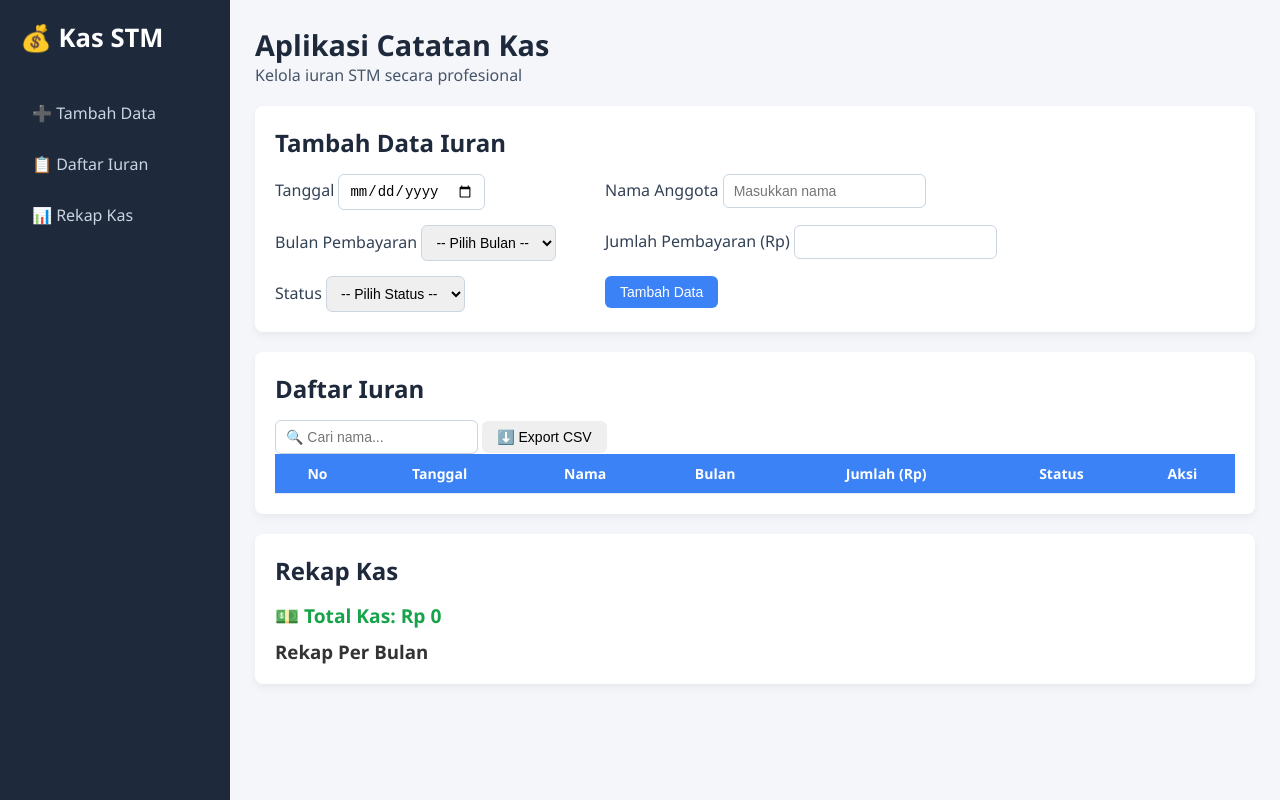
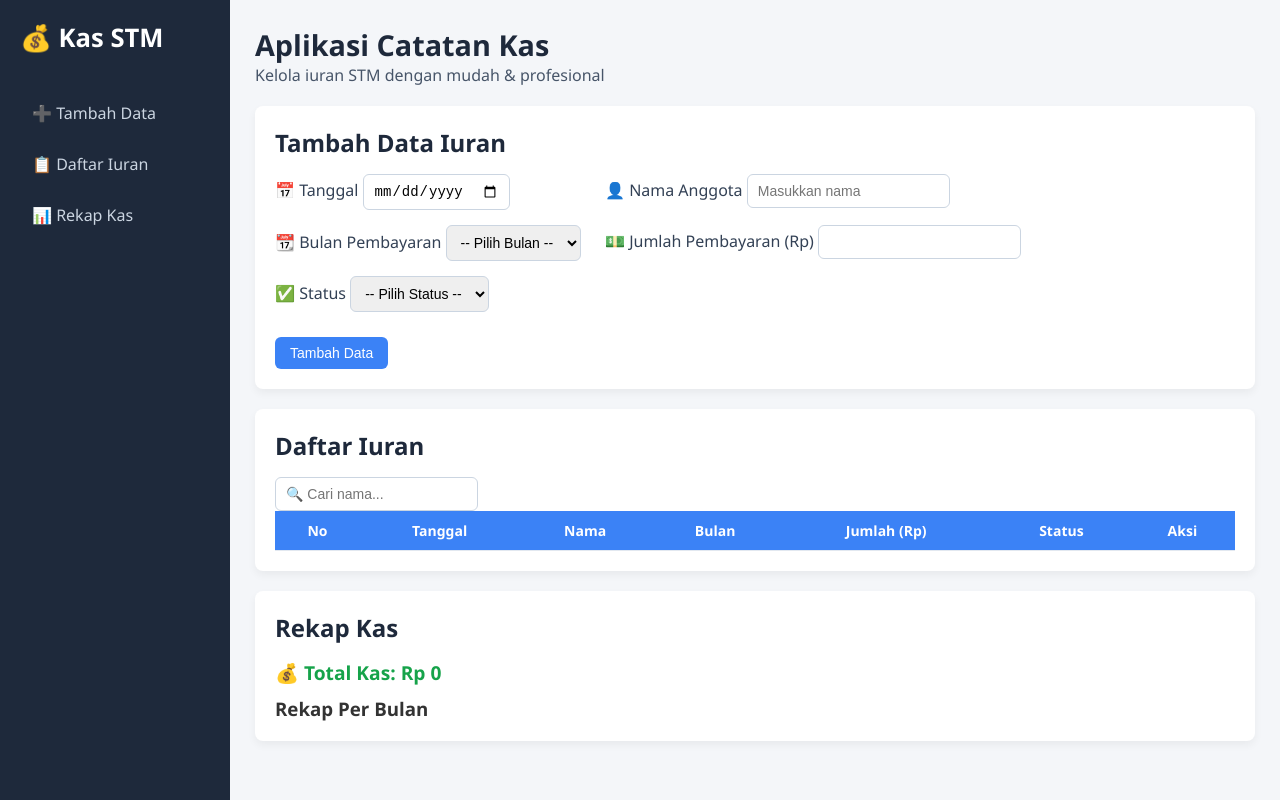
Before and after one commit to vald77/formkas, a plain HTML site: page index.html in a window 1280 px wide. Drawn offline with Linux system fonts and the light colour scheme.

Commit message:
Update index.html

```diff
--- a/index.html
+++ b/index.html
@@ -4,7 +4,6 @@
   <meta charset="UTF-8">
   <meta name="viewport" content="width=device-width, initial-scale=1.0">
   <title>Aplikasi Kas STM</title>
-  <!-- Panggil CSS -->
   <link rel="stylesheet" href="style.css">
 </head>
 <body>
@@ -12,58 +11,71 @@
     <!-- Sidebar -->
     <aside class="sidebar">
       <div class="brand">💰 Kas STM</div>
-      <nav class="nav">
+      <nav>
         <a href="#form">➕ Tambah Data</a>
         <a href="#tabel">📋 Daftar Iuran</a>
         <a href="#rekap">📊 Rekap Kas</a>
       </nav>
     </aside>
 
-    <!-- Konten Utama -->
+    <!-- Main Content -->
     <div class="content">
-      <!-- Header -->
       <header class="header">
         <h1>Aplikasi Catatan Kas</h1>
-        <p>Kelola iuran STM secara profesional</p>
+        <p>Kelola iuran STM dengan mudah & profesional</p>
       </header>
 
-      <main class="main">
-        <!-- Form -->
+      <main>
+        <!-- Form Input -->
         <section id="form" class="card">
           <h2 id="formTitle">Tambah Data Iuran</h2>
           <form id="iuranForm" class="form-grid">
             <input type="hidden" id="editIndex">
+
             <div>
-              <label for="tanggal">Tanggal</label>
+              <label for="tanggal">📅 Tanggal</label>
               <input type="date" id="tanggal" required>
             </div>
+
             <div>
-              <label for="nama">Nama Anggota</label>
-              <input type="text" id="nama" placeholder="Masukkan nama" required>
+              <label for="nama">👤 Nama Anggota</label>
+              <input type="text" id="nama" required placeholder="Masukkan nama">
             </div>
+
             <div>
-              <label for="bulan">Bulan Pembayaran</label>
+              <label for="bulan">📆 Bulan Pembayaran</label>
               <select id="bulan" required>
                 <option value="">-- Pilih Bulan --</option>
-                <option>Januari</option><option>Februari</option><option>Maret</option>
-                <option>April</option><option>Mei</option><option>Juni</option>
-                <option>Juli</option><option>Agustus</option><option>September</option>
-                <option>Oktober</option><option>November</option><option>Desember</option>
+                <option>Januari</option>
+                <option>Februari</option>
+                <option>Maret</option>
+                <option>April</option>
+                <option>Mei</option>
+                <option>Juni</option>
+                <option>Juli</option>
+                <option>Agustus</option>
+                <option>September</option>
+                <option>Oktober</option>
+                <option>November</option>
+                <option>Desember</option>
               </select>
             </div>
+
             <div>
-              <label for="jumlah">Jumlah Pembayaran (Rp)</label>
+              <label for="jumlah">💵 Jumlah Pembayaran (Rp)</label>
               <input type="number" id="jumlah" required min="0">
             </div>
+
             <div>
-              <label for="status">Status</label>
+              <label for="status">✅ Status</label>
               <select id="status" required>
                 <option value="">-- Pilih Status --</option>
                 <option>Sudah Bayar</option>
                 <option>Belum Bayar</option>
               </select>
             </div>
-            <div class="full-width actions">
+
+            <div class="form-actions">
               <button type="submit" id="submitBtn" class="btn primary">Tambah Data</button>
               <button type="button" id="cancelEdit" class="btn secondary hidden">Batal Edit</button>
             </div>
@@ -74,10 +86,7 @@
         <section id="tabel" class="card">
           <div class="card-header">
             <h2>Daftar Iuran</h2>
-            <div>
-              <input type="text" id="searchInput" placeholder="🔍 Cari nama..." />
-              <button onclick="exportCSV()" class="btn success">⬇️ Export CSV</button>
-            </div>
+            <input type="text" id="searchInput" placeholder="🔍 Cari nama...">
           </div>
           <div class="table-wrapper">
             <table id="tabelIuran">
@@ -93,17 +102,17 @@
                 </tr>
               </thead>
               <tbody>
-                <!-- Data otomatis dari JS -->
+                <!-- Data muncul dari JS -->
               </tbody>
             </table>
           </div>
         </section>
 
-        <!-- Rekap -->
+        <!-- Rekap Kas -->
         <section id="rekap" class="card">
           <h2>Rekap Kas</h2>
           <div class="rekap-total">
-            💵 Total Kas: <b>Rp <span id="totalKas">0</span></b>
+            💰 Total Kas: <b>Rp <span id="totalKas">0</span></b>
           </div>
           <h3>Rekap Per Bulan</h3>
           <ul id="rekapBulan"></ul>
@@ -112,7 +121,6 @@
     </div>
   </div>
 
-  <!-- Panggil JS -->
   <script src="script.js"></script>
 </body>
 </html>
```
